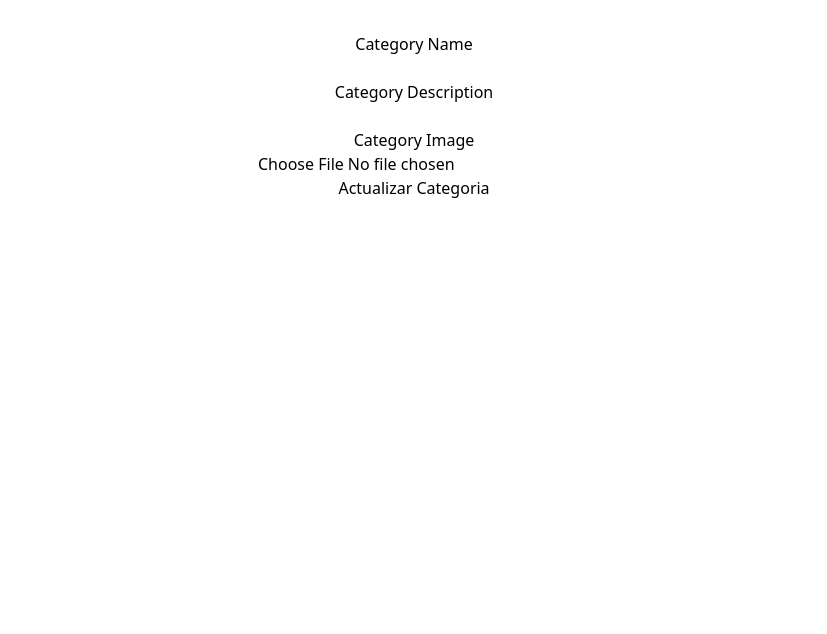
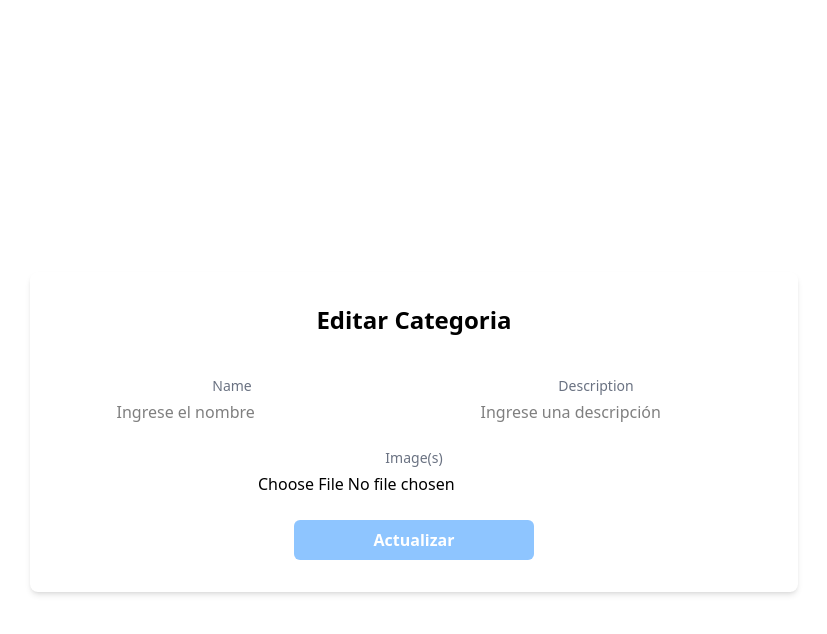
Before and after one commit to jmarroquin-2023026/MobiExpress-React, a React (Vite) app: page /dashboard/updateCategory/1 in a window 1280 px wide. Shown: the top 634 px of the page, without its empty margins (226-1053 px from the left). Built offline with nearby package versions, Linux system fonts and the light colour scheme.

Commit message:
Se implementan los estilos a categorias y actualizar categorias

```diff
--- a/src/components/Categories/CategoryCard.jsx
+++ b/src/components/Categories/CategoryCard.jsx
@@ -30,90 +30,47 @@ export const CategoryCard = ({ name, id, picture, navigateToCategoryHandler }) =
   const isAdmin = JSON.parse(localStorage.getItem("user")).role === "ADMIN";
 
   return (
-    <div
-      /* style={{
-        display: "flex",
-        alignItems: "center",
-        justifyContent: isAdmin ? "flex-start" : "center",
-        padding: "1rem",
-        border: "1px solid #ddd",
-        borderRadius: "8px",
-        marginBottom: "1rem",
-        cursor: !isAdmin ? "pointer" : "default",
-        gap: "1rem",
-        width: isAdmin ? "100%" : "150px",
-      }} */
-     onClick={handleNavigateToCategory}
+     <div
+      className={`flex flex-col items-center text-center cursor-pointer p-4 transition-transform hover:scale-105 ${isAdmin ? 'md:flex-row md:items-start md:text-left md:cursor-default md:hover:scale-100' : ''}`}
+      onClick={handleNavigateToCategory}
     >
-      {/* Imagen redonda visible para ambos */}
-      <div
-        /* style={{
-          width: "80px",
-          height: "80px",
-          borderRadius: "50%",
-          overflow: "hidden",
-          border: "2px solid #000",
-          flexShrink: 0,
-        }} */
-      >
+      {/* Imagen circular */}
+      <div className="w-32 h-32 rounded-full border-2 border-black overflow-hidden flex items-center justify-center mb-2 md:mb-0 md:mr-4">
         <img
           src={`http://localhost:2636/uploads/img/categories/${picture}`}
           alt={name}
-          /* style={{ width: "100%", height: "100%", objectFit: "cover" }} */
+          className="w-full h-full object-cover"
         />
       </div>
 
-      {/* Contenido condicional */}
+      {/* Contenido */}
       {isAdmin ? (
-        <div /* style={{ flex: 1 }} */>
-          <div
-
-            /* style={{
-              padding: "0.5rem",
-              borderRadius: "4px",
-              border: "1px solid #ccc",
-              width: "100%",
-              marginBottom: "0.5rem",
-            }} */
-          >{name}</div>
-          <div /* style={{ display: "flex", gap: "0.5rem" }} */>
+        <div className="flex flex-col gap-2 w-full">
+          <div className="border border-gray-300 rounded p-2">{name}</div>
+          <div className="flex gap-2">
             <button
-             /*  style={{
-                backgroundColor: "#f44336",
-                color: "#fff",
-                border: "none",
-                padding: "0.5rem 1rem",
-                borderRadius: "4px",
-              }} */
-                onClick={(e) => {
-                  e.stopPropagation()
-                  handleDeleteButton()
+              className="bg-red-500 text-white px-4 py-2 rounded"
+              onClick={(e) => {
+                e.stopPropagation();
+                handleDeleteButton();
               }}
               disabled={isLoading}
-
             >
               {isLoading ? 'Eliminando...' : 'Eliminar'}
-
             </button>
             <button
-              /* style={{
-                backgroundColor: "#03a9f4",
-                color: "#fff",
-                border: "none",
-                padding: "0.5rem 1rem",
-                borderRadius: "4px",
-              }} */
-             onClick={(e)=>{
-              e.stopPropagation()
-              handleEditButton(id)
-             }}
+              className="bg-blue-500 text-white px-4 py-2 rounded"
+              onClick={(e) => {
+                e.stopPropagation();
+                handleEditButton(id);
+              }}
             >
               Actualizar
             </button>
           </div>
         </div>
       ) : (
-        <span /* style={{ marginTop: "0.5rem", textAlign: "center" }} */>{name}</span>
+        <span className="text-lg font-medium mt-2">{name}</span>
       )}
     </div>
   );
--- a/src/components/Categories/CategoryForm.jsx
+++ b/src/components/Categories/CategoryForm.jsx
@@ -2,147 +2,183 @@ import React, { useState } from 'react'
 import { useNavigate, useParams } from 'react-router-dom'
 import { useAddCategory } from '../../shared/hooks/categories/useAddCategory'
 import { useUpdateCategory } from '../../shared/hooks/categories/useUpdateCategory'
-import { categoryNameValidator, categoryNameValidatorMesg, descriptionCategoryValidator, descriptionCategoryValidatorMsg, validateCategoryPicuture, validateCategoryPicutureMsg } from '../../shared/validators/categoryValidators'
+import {
+  categoryNameValidator,
+  categoryNameValidatorMesg,
+  descriptionCategoryValidator,
+  descriptionCategoryValidatorMsg,
+  validateCategoryPicuture,
+  validateCategoryPicutureMsg,
+} from '../../shared/validators/categoryValidators'
 import { Input } from '../Input'
 
 export const CategoryForm = () => {
-    const form={
-        name:{
-            value:'',
-            isValid:false,
-            showError:false
+  const form = {
+    name: {
+      value: '',
+      isValid: false,
+      showError: false,
     },
-        description:{
-            value:'',
-            isValid:false,
-            showError:false
+    description: {
+      value: '',
+      isValid: false,
+      showError: false,
     },
-        picture:{
-            value:'',
-            isValid:false,
-            showError:false
-        }
+    picture: {
+      value: '',
+      isValid: false,
+      showError: false,
+    },
   }
 
-    const {id}=useParams()
-    const navigate=useNavigate()
-    const isEditing=Boolean(id)
-    const {addCategory}=useAddCategory()
-    const [formData,setFormData]=useState(form)
-    const {updateCategory}=useUpdateCategory()
+  const { id } = useParams()
+  const navigate = useNavigate()
+  const isEditing = Boolean(id)
+  const { addCategory } = useAddCategory()
+  const [formData, setFormData] = useState(form)
+  const { updateCategory } = useUpdateCategory()
 
-    const isSubmitButtonDisable=
-    !formData.name.isValid||
-    !formData.description.isValid||
+  const isSubmitButtonDisable =
+    !formData.name.isValid ||
+    !formData.description.isValid ||
     !formData.picture.isValid
 
-    const handleSubmit=async(e)=>{
+  const handleSubmit = async (e) => {
     e.preventDefault()
 
-        const data=new FormData()
-        data.append('name',formData.name.value)
-        data.append('description',formData.description.value)
+    const data = new FormData()
+    data.append('name', formData.name.value)
+    data.append('description', formData.description.value)
     data.append('picture', formData.picture.value)
 
-        if(isEditing){
-            const updatedCategory=await updateCategory(id,data)
+    if (isEditing) {
+      const updatedCategory = await updateCategory(id, data)
       navigate('/dashboard/categories')
-            if(updatedCategory){
+      if (updatedCategory) {
         setFormData({
-                    name:{value:updatedCategory.name,isValid:true,showError:false},
-                    description:{value:updatedCategory.description,isValid:true,showError:false},
-                    picture:{value:updatedCategory.picutre,isValid:true,showError:false}
+          name: {
+            value: updatedCategory.name,
+            isValid: true,
+            showError: false,
+          },
+          description: {
+            value: updatedCategory.description,
+            isValid: true,
+            showError: false,
+          },
+          picture: {
+            value: updatedCategory.picutre,
+            isValid: true,
+            showError: false,
+          },
         })
       }
-        }else{
+    } else {
       await addCategory(data)
       navigate('/dashboard/categories')
     }
   }
 
-    const handleValidationOnBlur=(value,field)=>{
-        let isValid=false
-        switch(field){
+  const handleValidationOnBlur = (value, field) => {
+    let isValid = false
+    switch (field) {
       case 'name':
-                isValid=categoryNameValidator(value)
+        isValid = categoryNameValidator(value)
         break
       case 'description':
-                isValid=descriptionCategoryValidator(value)
+        isValid = descriptionCategoryValidator(value)
         break
       case 'picture':
-                isValid=validateCategoryPicuture(value)
+        isValid = validateCategoryPicuture(value)
         break
     }
-        setFormData((prevData)=>({
+    setFormData((prevData) => ({
       ...prevData,
-            [field]:{
+      [field]: {
         ...prevData[field],
         isValid,
-                showError:!isValid
-            }
+        showError: !isValid,
+      },
     }))
   }
 
-    const handleValueChange=(value,field)=>{
-        setFormData((prevData)=>({
+  const handleValueChange = (value, field) => {
+    setFormData((prevData) => ({
       ...prevData,
-            [field]:{
+      [field]: {
         ...prevData[field],
-                value
-            }
+        value,
+      },
     }))
   }
 
-
   return (
+    <div className="min-h-screen flex justify-center items-center bg-white-100 px-4">
+      <div className="bg-white shadow-md rounded-lg p-8 w-full max-w-3xl">
+        <h1 className="text-center text-2xl font-bold mb-10">Editar Categoria</h1>
+        <form onSubmit={handleSubmit} className="space-y-6">
+          <div className="grid grid-cols-1 md:grid-cols-2 gap-6">
             <div>
-      <form onSubmit={handleSubmit}>
-            <div>
+              <label className="block text-sm font-medium text-gray-500 mb-1">Name</label>
               <Input
-                    field='name'
-                    label='Category Name'
+                field="name"
+                label=""
                 onChangeHandler={handleValueChange}
                 value={formData.name.value}
-                    placeholder={formData.name.value}
-                    type='text'
+                placeholder="Ingrese el nombre"
+                type="text"
                 onBlurHandler={handleValidationOnBlur}
                 showErrorMessage={formData.name.showError}
                 validationMessage={categoryNameValidatorMesg}
+                className="w-full bg-gray-100 border border-gray-300 rounded p-2"
               />
             </div>
             <div>
+              <label className="block text-sm font-medium text-gray-500 mb-1">Description</label>
               <Input
-                    field='description'
-                    label='Category Description'
+                field="description"
+                label=""
                 onChangeHandler={handleValueChange}
                 value={formData.description.value}
-                    placeholder={formData.description.value}
-                    type='text'
+                placeholder="Ingrese una descripción"
+                type="text"
                 onBlurHandler={handleValidationOnBlur}
                 showErrorMessage={formData.description.showError}
                 validationMessage={descriptionCategoryValidatorMsg}
+                className="w-full bg-gray-100 border border-gray-300 rounded p-2"
               />
             </div>
+          </div>
           <div>
+            <label className="block text-sm font-medium text-gray-500 mb-1">Image(s)</label>
             <Input
-                    field='picture'
-                    label='Category Image'
+              field="picture"
+              label=""
               onChangeHandler={handleValueChange}
               value={formData.picture.value}
-                    placeholder={formData.picture.value}
-                    type='file'
+              placeholder=""
+              type="file"
               onBlurHandler={handleValidationOnBlur}
               showErrorMessage={formData.picture.showError}
               validationMessage={validateCategoryPicutureMsg}
+              className="w-full bg-gray-100 border border-gray-300 rounded p-2"
             />
           </div>
+          <div className="flex justify-center">
             <button
-                type='submit'
+              type="submit"
               disabled={isSubmitButtonDisable}
+              className={`w-60 py-2 rounded-md text-white font-semibold transition ${
+                isSubmitButtonDisable
+                  ? 'bg-blue-300 cursor-not-allowed'
+                  : 'bg-blue-400 hover:bg-blue-500'
+              }`}
             >
-                {id?'Actualizar Categoria':'Agregar Categoria'}
+              {id ? 'Actualizar' : 'Agregar'}
             </button>
+          </div>
         </form>
+      </div>
     </div>
   )
 }
```
Lines whose indentation alone changed are shown as unchanged.
